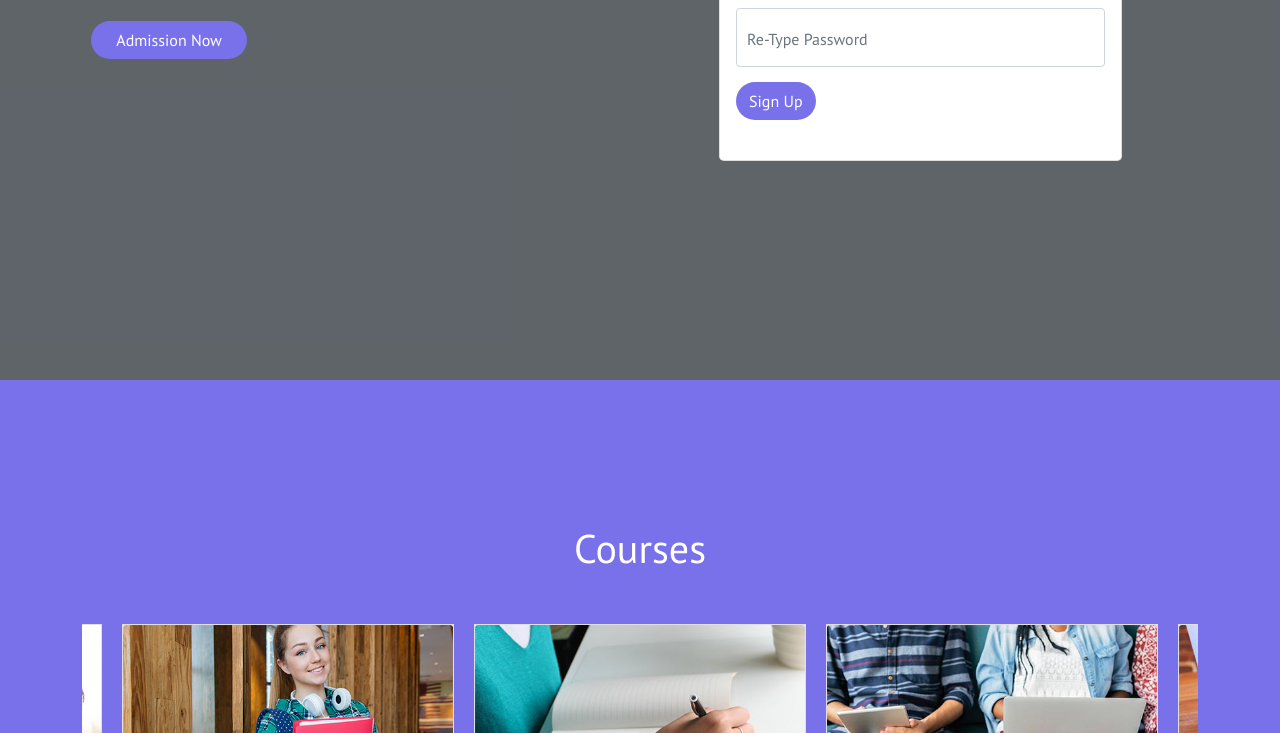
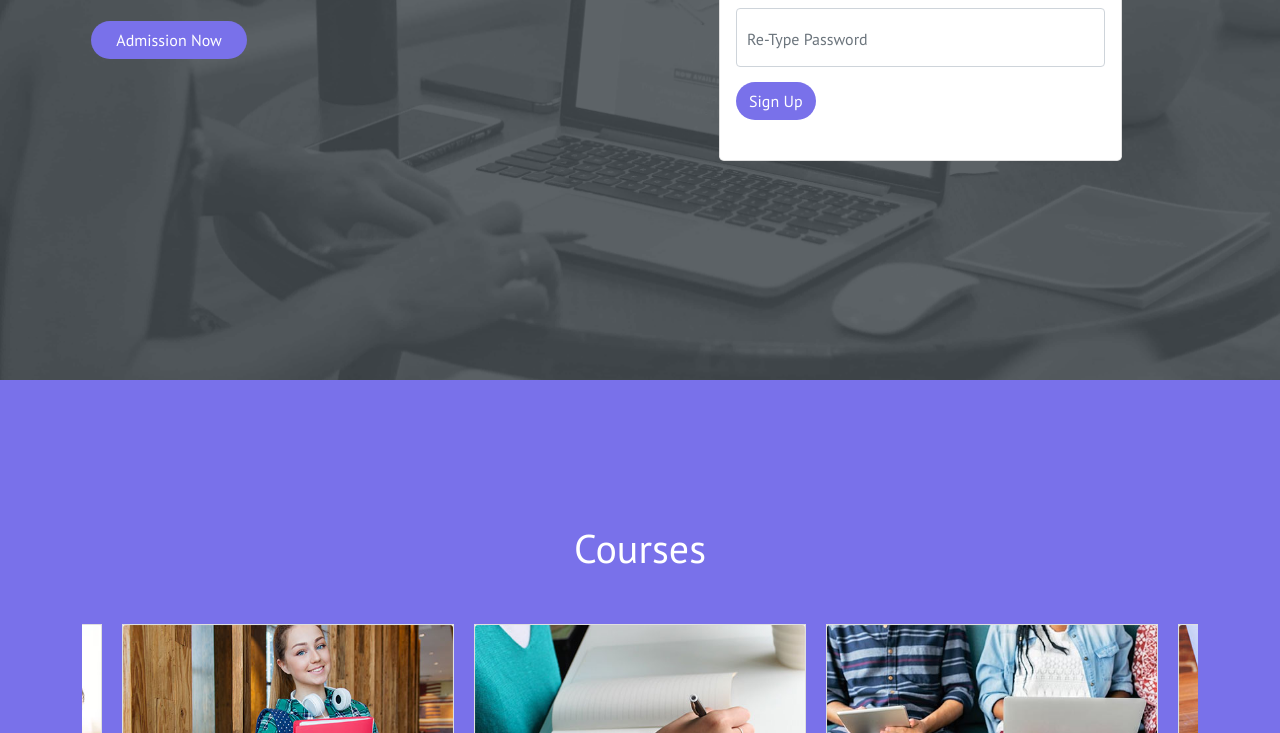
Before and after one commit to mm-tvkl/Complete-Project-4, a website: page index.html in a window 1280 px wide. Shown: the part 420-1153 px from the top of the page. Drawn offline with nearby package versions, Linux system fonts and the light colour scheme.

Commit message:
Bug Fixed

```diff
--- a/index.html
+++ b/index.html
@@ -14,7 +14,7 @@
     <!-- <link rel="stylesheet" href="./node_modules/owl.carousel/dist/assets/owl.theme.default.min.css"> -->
 
     <!-- main.min.css FIle -->
-    <link rel="stylesheet" href="./dist/css/main.css">
+    <link rel="stylesheet" href="./dist/css/main.min.css">
     <title>One School</title>
 </head>
 
```
Also changed, not shown: dist/css/main.min.css, dist/scss/_header.scss.
